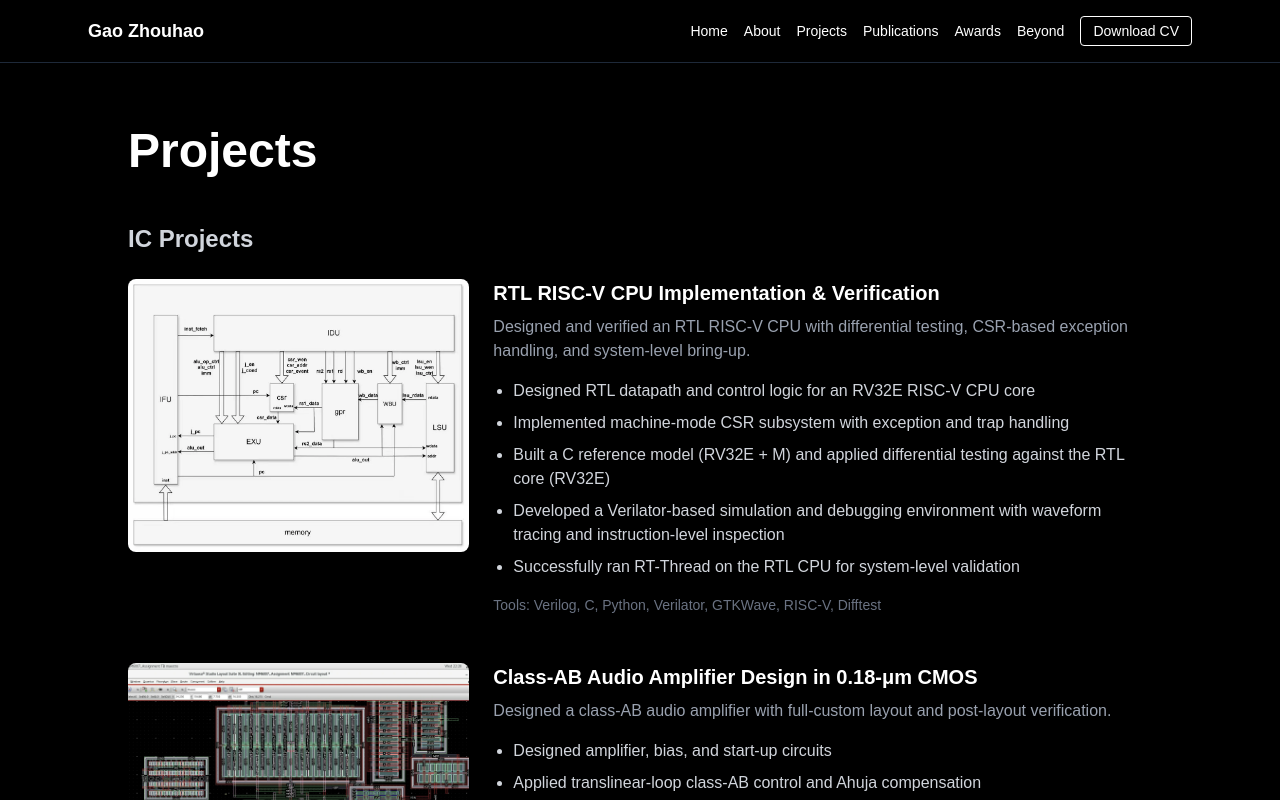
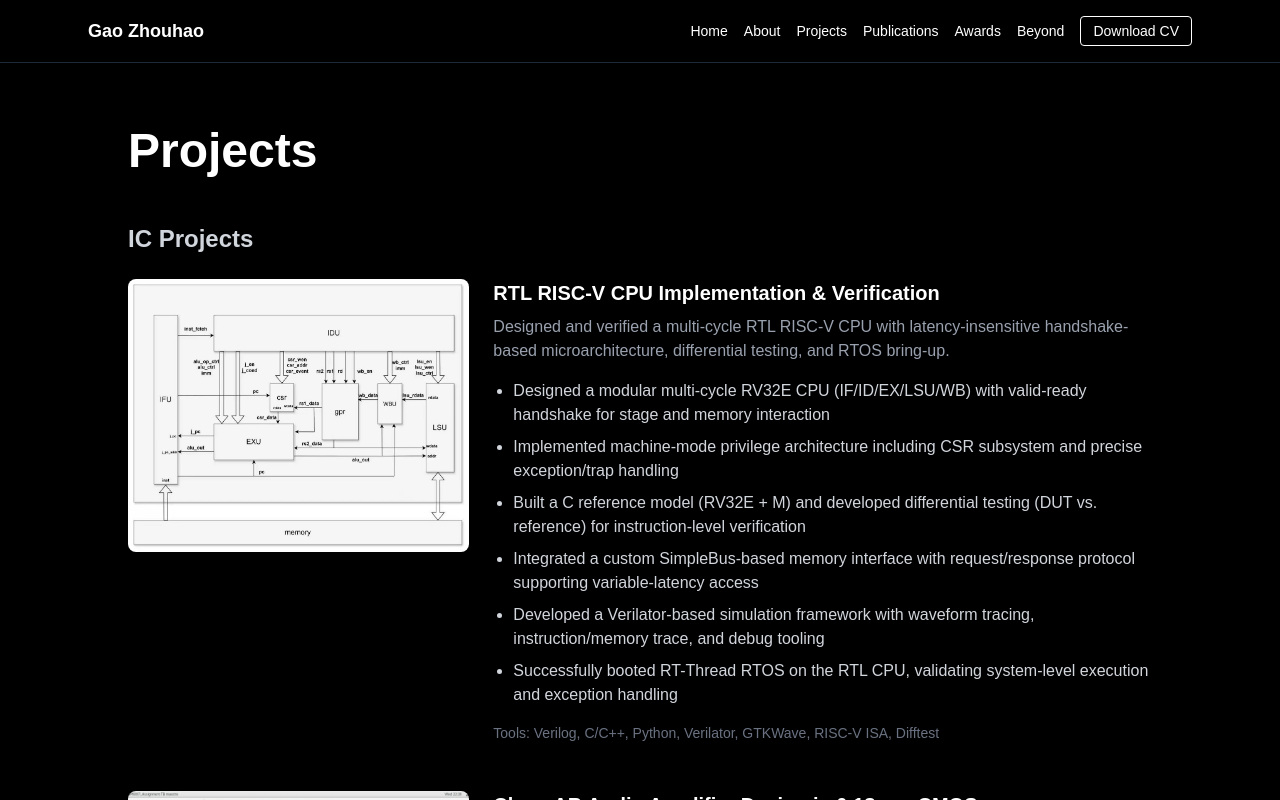
Before and after one commit to gaozhouhao/my-website, a Next.js app: page /projects in a window 1280 px wide. Shown: the top 800 px of the page. Built offline with nearby package versions, Linux system fonts and the light colour scheme.

Commit message:
modify riscv description

```diff
--- a/app/projects/page.tsx
+++ b/app/projects/page.tsx
@@ -24,6 +24,7 @@ export default function ProjectsPage() {
                 />
             </div>
 
+
             {/* 右边内容 */}
             <div className="flex-1">
                 <h3 className="text-xl font-semibold">
@@ -31,30 +32,33 @@ export default function ProjectsPage() {
                 </h3>
 
                 <p className="mt-2 text-sm text-gray-400 sm:text-base">
-                Designed and verified an RTL RISC-V CPU with differential testing,
-                CSR-based exception handling, and system-level bring-up.
+                Designed and verified a multi-cycle RTL RISC-V CPU with latency-insensitive
+                handshake-based microarchitecture, differential testing, and RTOS bring-up.
                 </p>
 
                 <ul className="mt-4 list-disc pl-5 space-y-2 text-gray-300 text-sm sm:text-base">
                 <li>
-                    Designed RTL datapath and control logic for an RV32E RISC-V CPU core
+                    Designed a modular multi-cycle RV32E CPU (IF/ID/EX/LSU/WB) with valid-ready handshake for stage and memory interaction
                 </li>
                 <li>
-                    Implemented machine-mode CSR subsystem with exception and trap handling
+                    Implemented machine-mode privilege architecture including CSR subsystem and precise exception/trap handling
                 </li>
                 <li>
-                    Built a C reference model (RV32E + M) and applied differential testing against the RTL core (RV32E)
+                    Built a C reference model (RV32E + M) and developed differential testing (DUT vs. reference) for instruction-level verification
                 </li>
                 <li>
-                    Developed a Verilator-based simulation and debugging environment with waveform tracing and instruction-level inspection
+                    Integrated a custom SimpleBus-based memory interface with request/response protocol supporting variable-latency access
                 </li>
                 <li>
-                    Successfully ran RT-Thread on the RTL CPU for system-level validation
+                    Developed a Verilator-based simulation framework with waveform tracing, instruction/memory trace, and debug tooling
+                </li>
+                <li>
+                    Successfully booted RT-Thread RTOS on the RTL CPU, validating system-level execution and exception handling
                 </li>
                 </ul>
 
                 <p className="mt-4 text-sm text-gray-500">
-                Tools: Verilog, C, Python, Verilator, GTKWave, RISC-V, Difftest
+                Tools: Verilog, C/C++, Python, Verilator, GTKWave, RISC-V ISA, Difftest
                 </p>
             </div>
             </div>
```
